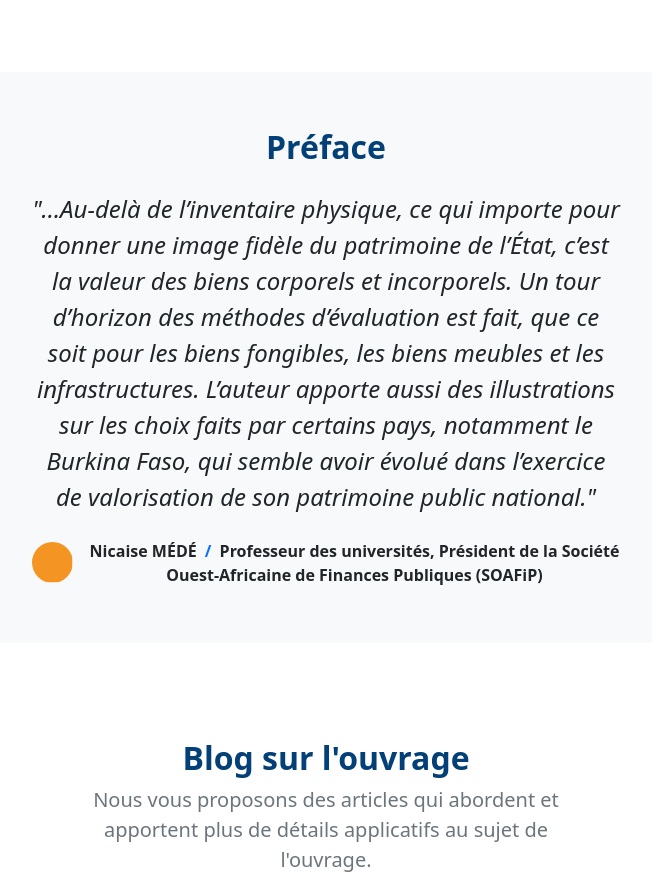
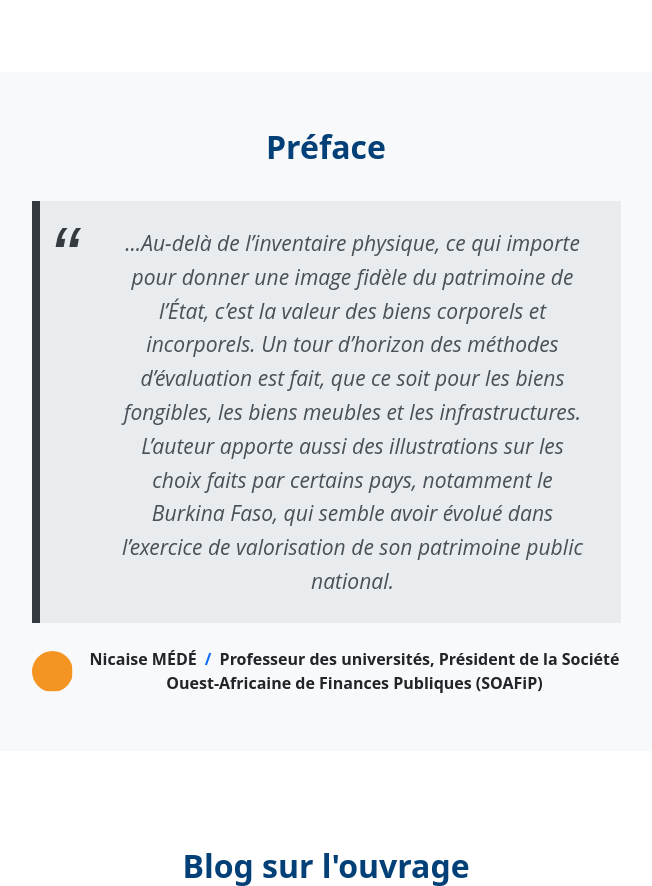
Before and after one commit to Olouyabi/comptamatnex, a Django app: page / in a window 1280 px wide. Shown: the part 1954-2840 px from the top of the page, without its empty margins (314-966 px from the left). Run offline with Django 4.2, Linux system fonts and the light colour scheme; data that the repository does not hold is empty; parts of the project's set-up code (start-up, migrations or seed data) failed here and were passed over; some libraries are stand-ins or nearby versions.

Commit message:
Ajout de favicon au projet

```diff
--- a/comptamatnex/urls.py
+++ b/comptamatnex/urls.py
@@ -13,7 +13,7 @@ Including another URLconf
     1. Import the include() function: from django.urls import include, path
     2. Add a URL to urlpatterns:  path('blog/', include('blog.urls'))
 """
-
+from django.contrib.staticfiles.storage import staticfiles_storage
 from django.conf import settings
 from django.contrib import admin
 from django.urls import path, include
@@ -21,6 +21,7 @@ from . import views
 from comptamatnex.settings import STATIC_URL
 from . import settings
 from django.contrib.staticfiles.urls import static, staticfiles_urlpatterns
+from django.views.generic.base import RedirectView
 
 
 
@@ -35,6 +36,10 @@ urlpatterns = [
     path('jet/dashboard/', include('jet.dashboard.urls', 'jet-dashboard')),  # Django JET dashboard URLS
     path('admin/', admin.site.urls),
     path('tinymce/', include('tinymce.urls')),
+    path(
+        "favicon.ico",
+        RedirectView.as_view(url=staticfiles_storage.url("favicon.ico")),
+    ),
 ]
 
 urlpatterns += staticfiles_urlpatterns()
--- a/static/css/part/_main.scss
+++ b/static/css/part/_main.scss
@@ -15,6 +15,30 @@
       font-weight: 700;
    }
 
+}
+
+blockquote {
+   font-size: 1.32rem;
+   width: 100%;
+   margin: 10px auto;
+   font-family: Open Sans;
+   font-style: italic;
+   color: #495057;
+   padding: 1.2em 30px 1.2em 75px;
+   border-left: 8px solid #343a40;
+   line-height: 1.6;
+   position: relative;
+   background-color: #e9ecef;
+
+   &:before {
+      font-family: Arial;
+      content: "\201C";
+      color: #343a40;
+      font-size: 4em;
+      position: absolute;
+      left: 10px;
+      top: -10px;
+  }
 }
 
 .about-ne-cme {
--- a/templates/base.html
+++ b/templates/base.html
@@ -9,10 +9,14 @@
     <meta charset="utf-8" />
     <meta name="viewport" content="width=device-width, initial-scale=1, shrink-to-fit=no" />
 
+
      <!-- Favicon-->
-     <link href="{% static 'assets/favicon.ico' %}" rel="shortcut icon">
+     <!-- <link href="{% static 'assets/favicon.ico' %}" rel="shortcut icon"> -->
      <!-- le logo du site à l'onglet du navigateur -->
-     <link rel="icon" type="image/x-icon" href="{% static 'assets/logo-nex.ico' %}" />
+     <!-- <link rel="shortcut icon" type="image/x-icon" href="{% static 'assets/logo-nex.ico' %}" /> -->
+
+     <link rel="shortcut icon" href=" {% static 'favicon.ico' %} " type="image/x-icon">
+     <link rel="icon" href=" {% static 'favicon.ico' %} " type="image/x-icon">
 
      <!-- Bootstrap icons-->
      <link href="{% static 'css/bs/bootstrap-icons.css' %}" rel="stylesheet" />
--- a/templates/pages/index.html
+++ b/templates/pages/index.html
@@ -110,13 +110,15 @@
             <div class="col-lg-10 col-xl-7">
                 <div class="text-center">
                     <div class="fs-4 mb-4 fst-italic">
-                        "...Au-delà de l’inventaire physique, ce qui importe pour donner
+                        <blockquote>
+                            ...Au-delà de l’inventaire physique, ce qui importe pour donner
                         une image fidèle du patrimoine de l’État, c’est la valeur des biens
                         corporels et incorporels. Un tour d’horizon des méthodes d’évaluation
                         est fait, que ce soit pour les biens fongibles, les biens meubles et les
                         infrastructures. L’auteur apporte aussi des illustrations sur les choix faits
                         par certains pays, notamment le Burkina Faso, qui semble avoir évolué
-                        dans l’exercice de valorisation de son patrimoine public national."
+                        dans l’exercice de valorisation de son patrimoine public national.
+                        </blockquote>
                     </div>
                     <div class="d-flex align-items-center justify-content-center">
                         <img class="rounded-circle me-3" src="{% static 'assets/imgs-ne-cme/des-ne.png' %}"
```
Also changed, not shown: static/assets/favicon.ico (deleted), static/css/styles.css, static/favicon.ico (renamed from static/assets/logo-nex.ico), 1 other file.
